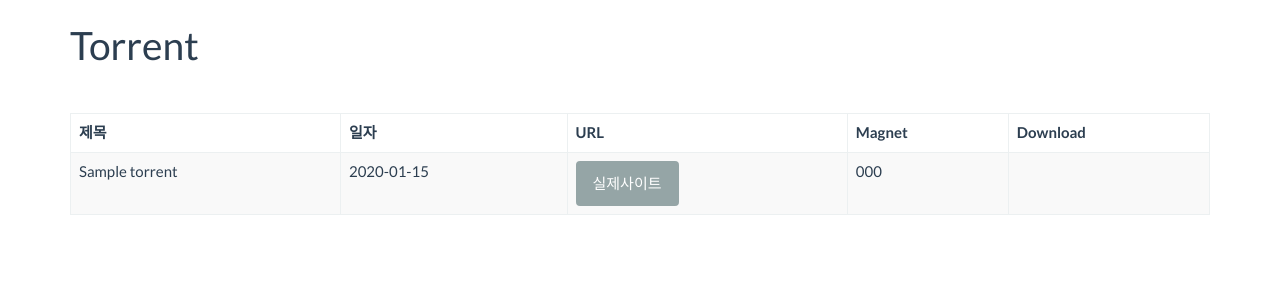
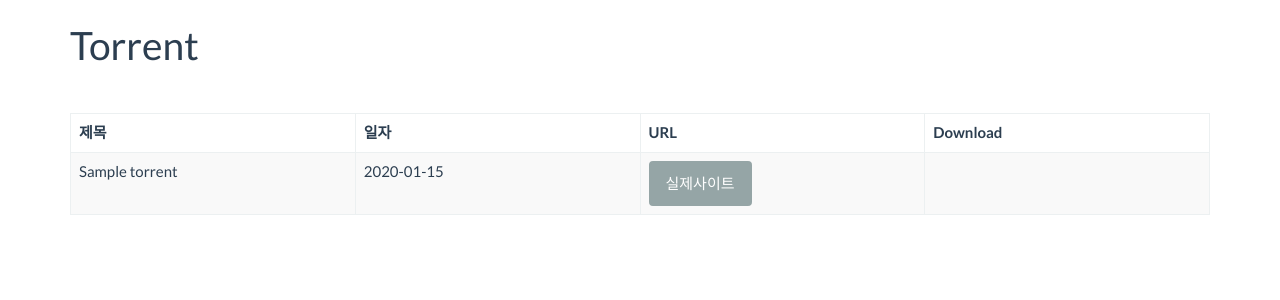
Before and after one commit to star16m/toapp, a Spring app: page /torrent in a window 1280 px wide. Shown: the part 60-360 px from the top of the page. Run offline with Thymeleaf, Linux system fonts and the light colour scheme; the template is opened without the code that fills it: most values are stand-ins (such as "Sample title", 1, 10 or a date in 2020); data that the repository does not hold is empty.

Commit message:
change table layout.

```diff
--- a/src/main/resources/templates/torrent.html
+++ b/src/main/resources/templates/torrent.html
@@ -25,21 +25,25 @@
                      <th>제목</th>
                      <th>일자</th>
                      <th>URL</th>
-                     <th>Magnet</th>
+                     <!--
+                      <th>Magnet</th>
+                      -->
                      <th>Download</th>
                  </tr>
              </thead>
              <tbody>
                  <tr th:each="torrent : ${torrents}">
-                     <td th:text="${torrent.title}">title</td>
-                     <td th:text="${torrent.dateString}">dateString</td>
-                     <td ><a role="button" target="_blank" class="btn btn-default" th:href="@{${torrent.url}}">실제사이트</a></td>
+                     <td class="col-md-3" th:text="${torrent.title}">title</td>
+                     <td class="col-md-3" th:text="${torrent.dateString}">dateString</td>
+                     <td class="col-md-3"><a role="button" target="_blank" class="btn btn-default" th:href="@{${torrent.url}}">실제사이트</a></td>
+                     <!--
                      <td th:text="${torrent.magnetCode}">magnetHash</td>
-                     <td >
-         	<form action="#" th:unless="${torrent.download}" th:action="@{'/torrent/download/{hash}'(hash=${torrent.magnetCode})}" th:method="patch" >
-         		<input type="hidden" th:value="${currentKeyword}" th:attr="name='currentKeyword'" />
-         		<button type="submit" class="btn btn-info">Download</button>
-             </form>
+                      -->
+                     <td class="col-md-3">
+			         	 <form action="#" th:unless="${torrent.download}" th:action="@{'/torrent/download/{hash}'(hash=${torrent.magnetCode})}" th:method="patch" >
+			         		<input type="hidden" th:value="${currentKeyword}" th:attr="name='currentKeyword'" />
+			         		<button type="submit" class="btn btn-info">Download</button>
+			             </form>
                      </td>
                  </tr>
              </tbody>
```
